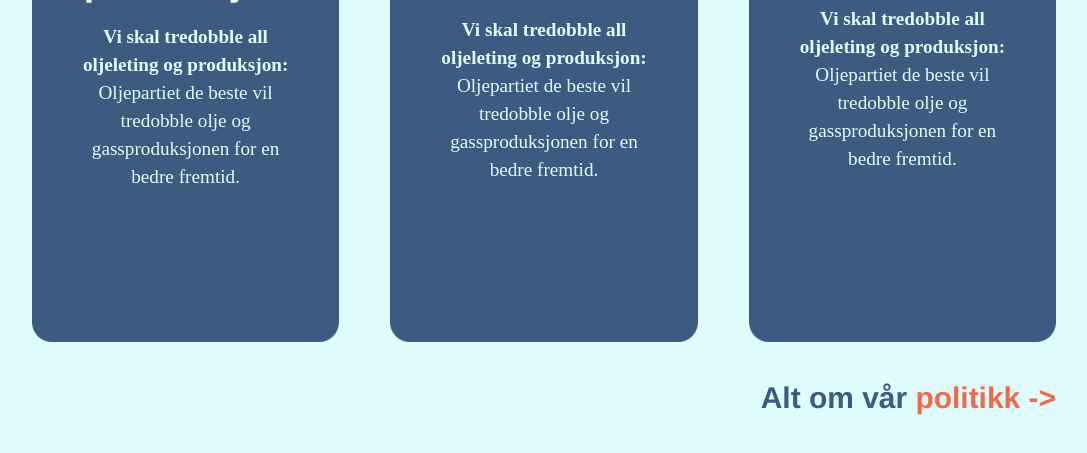
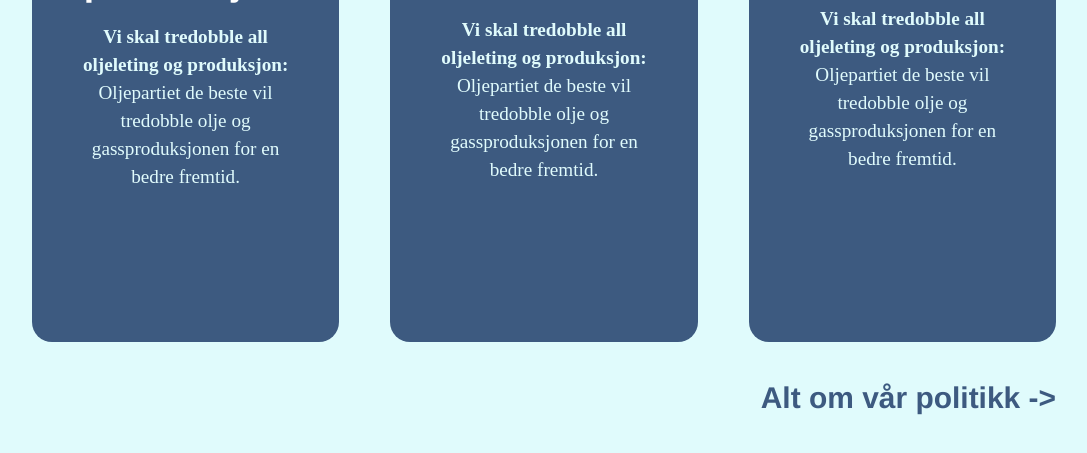
Before and after one commit to foxy773/politisk-nettside-oppgave, a plain HTML site: page index.html in a window 1280 px wide. In both pictures the pointer is over the element "politikk ->". Shown: the part 1184-1637 px from the top of the page, without its empty margins (96-1183 px from the left). Drawn offline with Linux system fonts and the light colour scheme.

Commit message:
:lipstick: Minor UI changes

```diff
--- a/css/style.css
+++ b/css/style.css
@@ -188,8 +188,9 @@ nav > ul{
 	font-size: 2vw;
 }
 
-.hjertesaker-footer:hover .hjertesaker-footer span{
+.hjertesaker-footer span:hover{
 	color: var(--third-color);
+	cursor: pointer;
 }
 
 .hjertesaker-footer span {
```
